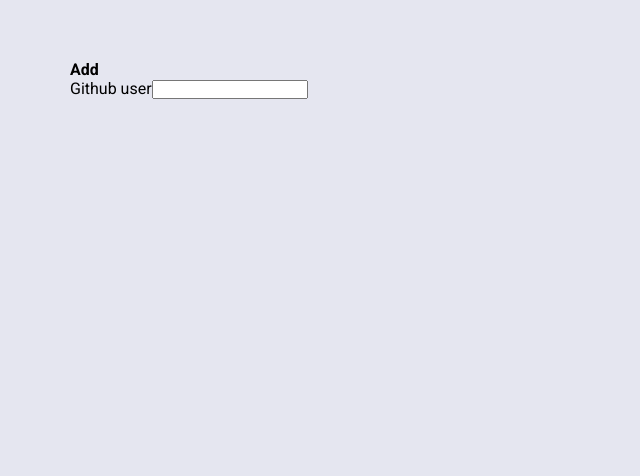
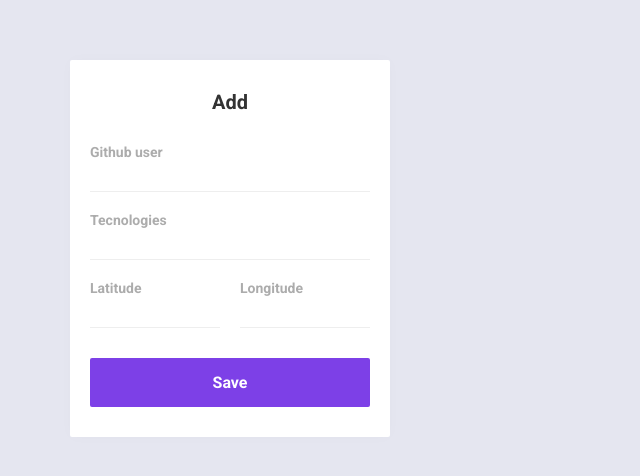
Before and after one commit to mhayk/devradar-frontend-web, a React (Create React App) app: page / in a window 1280 px wide. Shown: the top 476 px of the page, without its empty margins (0-640 px from the left). Built offline with nearby package versions, Linux system fonts and the light colour scheme.

Commit message:
aside bar style has been finished.
Signed-off-by: Mhayk Whandson <mhayk@kaumediagroup.com>

```diff
--- a/src/App.js
+++ b/src/App.js
@@ -2,6 +2,7 @@
 
 import './global.css';
 import './App.css';
+import './Sidebar.css';
 
 function App() {
   return (
@@ -9,8 +10,27 @@
     <aside>
       <strong>Add</strong>
       <form>
-        <label htmlFor="github_username_label">Github user</label>
-        <input name="github_username" id="github_username_label"/>
+        <div className="input-block">
+          <label htmlFor="github_username">Github user</label>
+          <input name="github_username" id="username_github" required/>
+        </div>
+
+        <div className="input-block">
+          <label htmlFor="techs">Tecnologies</label>
+          <input name="techs" id="techs" required/>
+        </div>
+
+        <div className="input-group">
+        <div className="input-block">
+          <label htmlFor="latitude">Latitude</label>
+          <input name="latitude" id="latitude" required/>
+        </div>
+        <div className="input-block">
+          <label htmlFor="longitude">Longitude</label>
+          <input name="longitude" id="longitude" required/>
+        </div>
+        </div>
+        <button type="submit">Save</button>
       </form>
     </aside>
     <main></main>
--- a/src/Sidebar.css
+++ b/src/Sidebar.css
@@ -0,0 +1,68 @@
+aside {
+  width: 320px;
+  background: #FFF;
+  box-shadow: 0 0 14px 0 rgba(0, 0, 0, 0.02);
+  border-radius: 2px;
+  padding: 30px 20px;
+}
+
+strong {
+  font-size: 20px;
+  text-align: center;
+  display: block;
+  color: #333;
+}
+
+aside form {
+  margin-top: 30px;
+}
+
+/* find all .input-block which has an .input-block before it */
+aside form .input-block + .input-block {
+  margin-top: 20px;
+}
+
+aside form .input-group {
+  margin-top: 20px;
+  display: grid;
+  gap: 20px;
+  grid-template-columns: 1fr 1fr;
+}
+
+aside form .input-group .input-block {
+  margin-top: 0;
+}
+
+aside form .input-block label {
+  color: #ACACAC;
+  font-size: 14px;
+  font-weight: bold;
+  display: block;
+}
+
+aside form .input-block input {
+  width: 100%;
+  height: 32px;
+  font-size: 14px;
+  color: #666;
+  border: 0;
+  border-bottom: 1px solid #eee;
+}
+
+aside form button[type=submit] {
+  width: 100%;
+  border: 0;
+  margin-top: 30px;
+  background: #7d40e7;
+  border-radius: 2px;
+  padding: 15px 20px;
+  font-size: 16px;
+  font-weight: bold;
+  color: #fff;
+  cursor: pointer;
+  transition: background 0.5s;
+}
+
+aside form button[type=submit]:hover {
+  background: #6931ca;
+}
```
